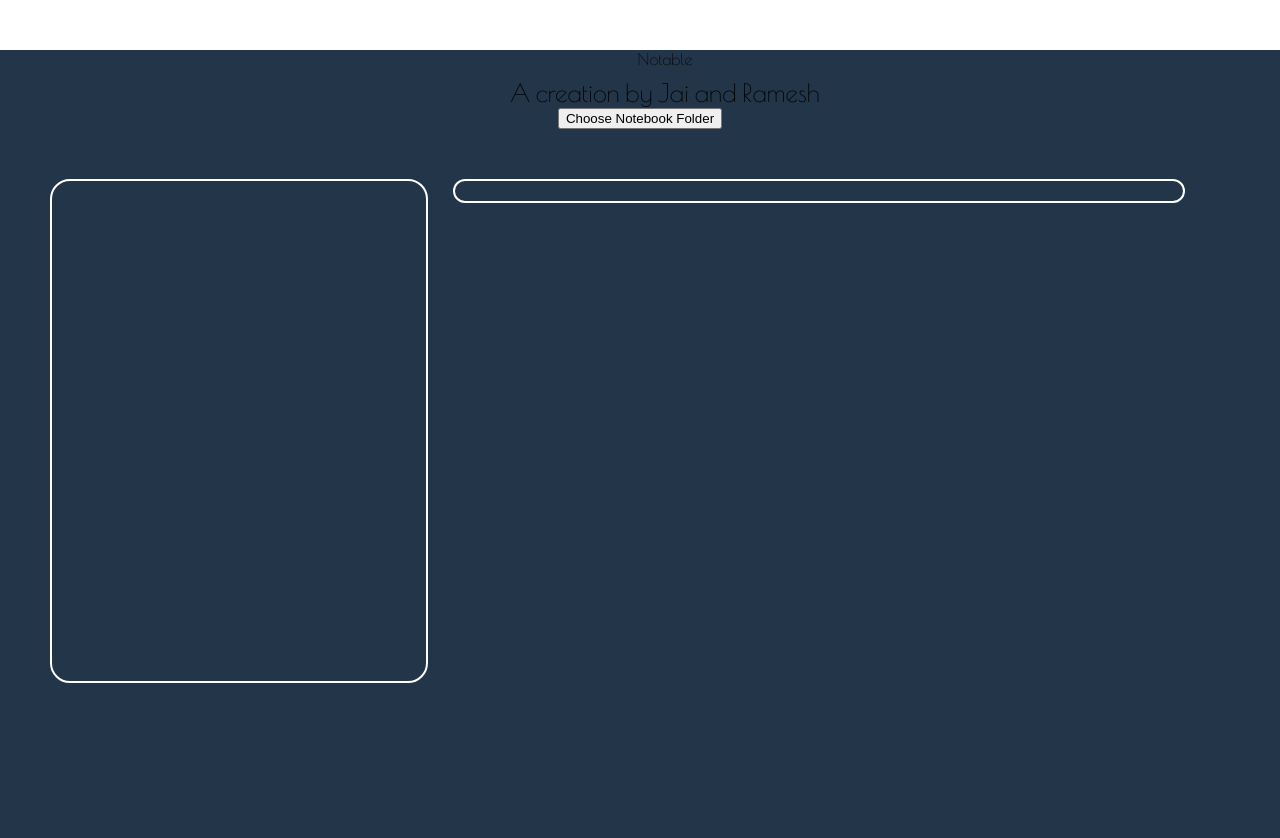
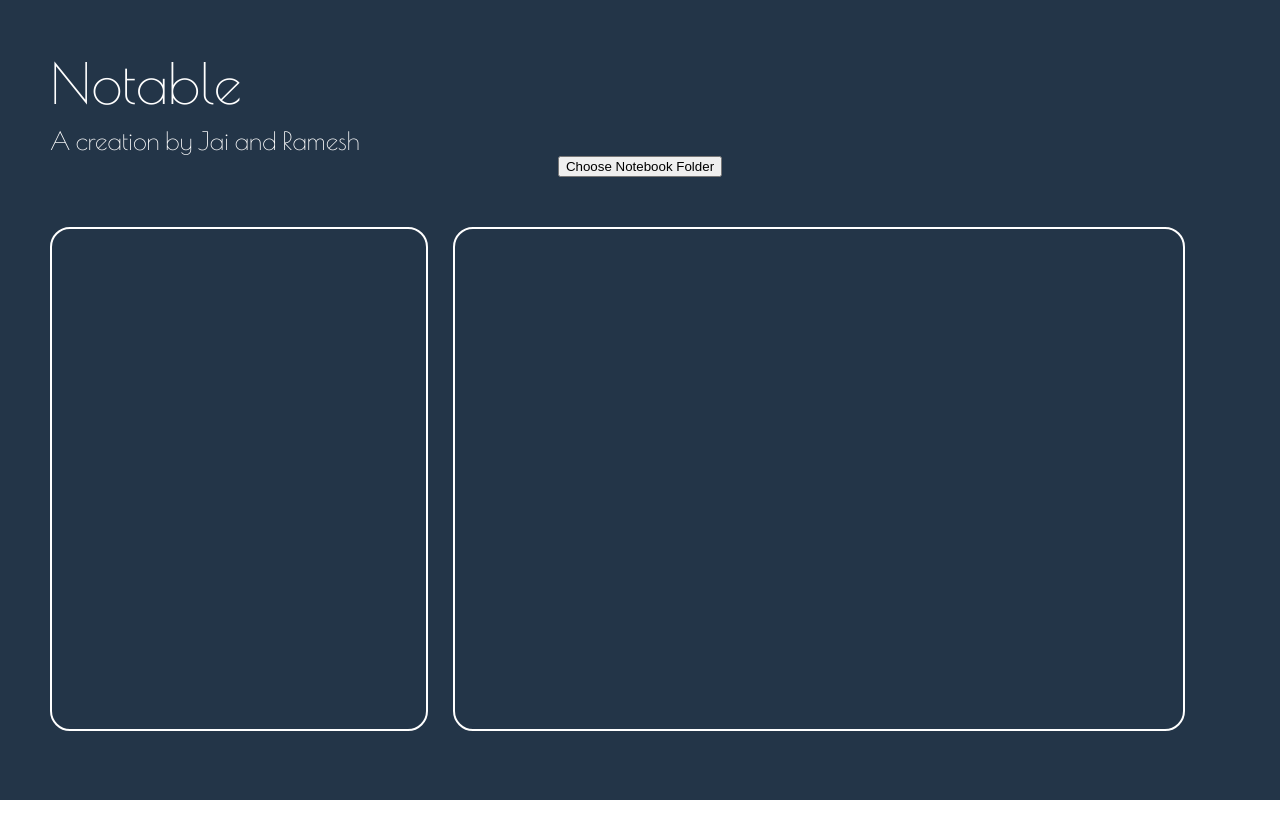
Before and after one commit to jkhebel/notebook-app, a React (Create React App) app: page / in a window 1280 px wide. Shown: the top 838 px of the page. After the commit the page ends 800 px from the top, so only its background shows below. Built offline with nearby package versions, Linux system fonts and the light colour scheme.

Commit message:
Additional merge fixes

```diff
--- a/src/App.css
+++ b/src/App.css
@@ -7,29 +7,6 @@
 .App-header {
   display: flex;
   flex-direction: column;
-  align-items: flex-start;
-  justify-content: flex-start;
-  font-size: calc(40px + 2vmin);
-  color: white;
-}
-
-.Title {
-  margin-left: 50px;
-  margin-top: 50px;
-  font-family: "Poiret One", cursive;
-}
-
-.Creators {
-  margin-left: 50px;
-  margin-top: 10px;
-  font-family: "Poiret One", cursive;
-  font-size: 25px;
-}
-
-.Main {
-  display: flex;
-  margin: 50px;
-  color: white;
   align-items: flex-start;
   justify-content: flex-start;
   font-size: calc(40px + 2vmin);
--- a/src/App.js
+++ b/src/App.js
@@ -46,7 +46,7 @@
 
   return (
     <div className="App">
-      <Header title="Notebook"/>
+      <Header title="Notable"/>
       <button id='addToFolder' onClick={() => openLibrary(setDirectory)}>
         Choose Notebook Folder
       </button>
--- a/src/components/Header.js
+++ b/src/components/Header.js
@@ -1,7 +1,7 @@
 const Header = ({ title }) => {
   return (
-    <header className="AppHeader">
-      <div className="Title">Notable</div>
+    <header className="App-header">
+      <div className="Title">{title}</div>
       <div className="Creators">A creation by Jai and Ramesh</div>
     </header>
   );
```
